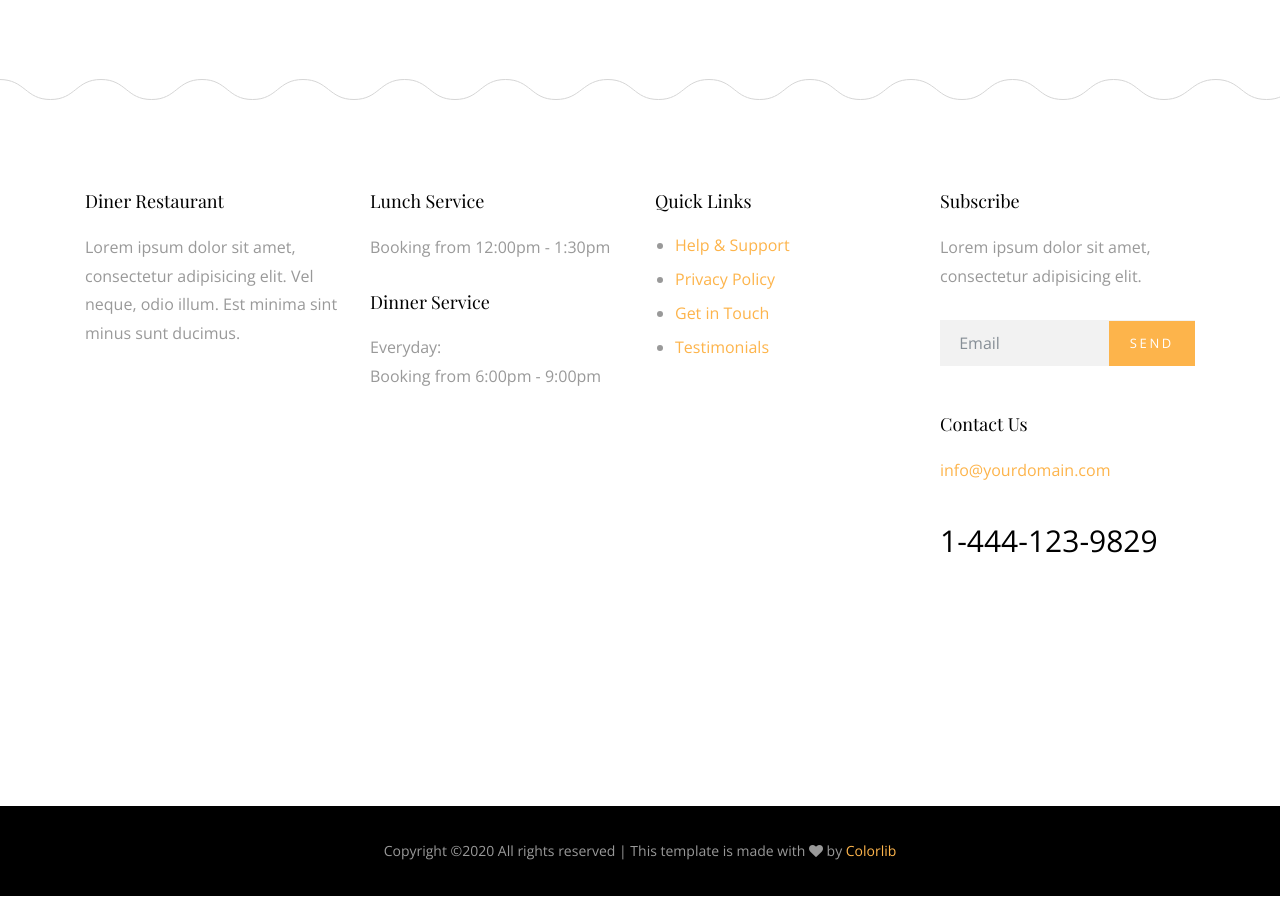
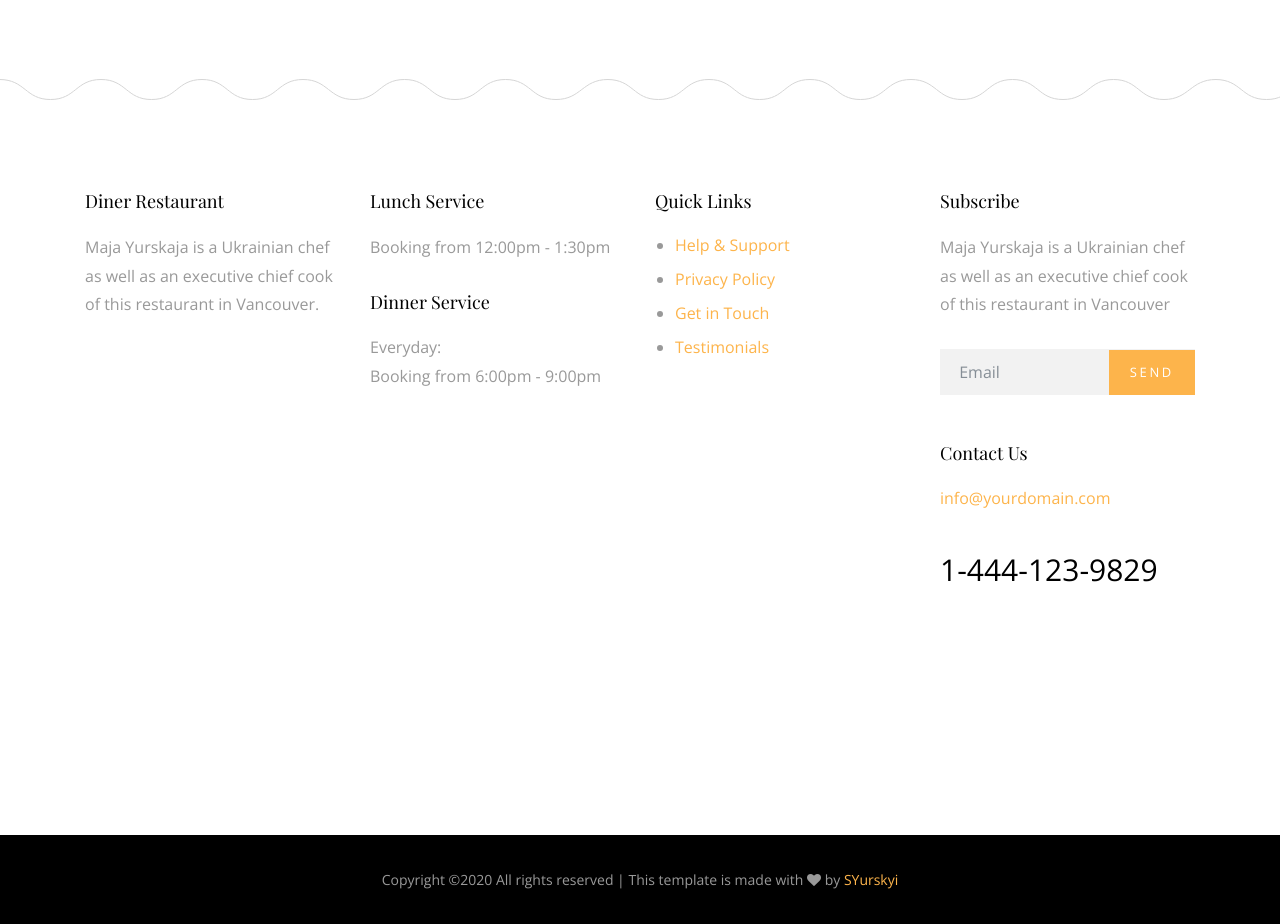
Before and after one commit to syurskyi/Build_A_Restaurant_Site_With_Python_and_Django, a Django app: page /meals/ in a window 1280 px wide. Shown: the part 1158-2082 px from the top of the page. Before the commit the page ends 2054 px from the top, so only its background shows below. Run offline with Django 3.2, Linux system fonts and the light colour scheme; data comes from the database, SQL or seed files in the repository; parts of the project's set-up code (start-up, migrations or seed data) failed here and were passed over; some libraries are stand-ins or nearby versions; some web fonts are replaced.

Commit message:
Committed the completed project update

```diff
--- a/src/aboutus/templates/aboutus/about.html
+++ b/src/aboutus/templates/aboutus/about.html
@@ -39,7 +39,7 @@
             <div class="row justify-content-center mb-5" data-aos="fade-up">
               <div class="col-md-8  text-center">
                 <h2 class="mb-3">Why Choose Us</h2>
-                <p class="lead">Lorem ipsum dolor sit amet, consectetur adipisicing elit. Dolorum fuga, alias distinctio voluptatum magni voluptatibus.</p>
+                <p class="lead">Because Maja Yurskaja is the best.</p>
               </div>
             </div>
             <div class="row large-gutters">
@@ -74,7 +74,7 @@
             <div class="row justify-content-center mb-5" data-aos="fade-up">
               <div class="col-md-8  text-center">
                 <h2 class="mb-3">Restaurants Chef</h2>
-                <p class="lead">Lorem ipsum dolor sit amet, consectetur adipisicing elit. Dolorum fuga, alias distinctio voluptatum magni voluptatibus.</p>
+                <p class="lead">Maja Yurskaja is the best.</p>
               </div>
             </div>
             <div class="row">
--- a/src/meals/templates/Meals/list.html
+++ b/src/meals/templates/Meals/list.html
@@ -24,7 +24,7 @@
             <div class="row justify-content-center">
               <div class="col-md-7 text-center"  data-aos="fade-up">
                 <h2 class="mb-4">Our Specialties</h2>
-                <p class="lead">Lorem ipsum dolor sit amet consectetur adipisicing elit. Beatae eum voluptatem odio expedita laborum fugit repudiandae dolorem consectetur.</p>
+                <p class="lead">Maja Yurskaja is a Ukrainian chef as well as an executive chief cook of this restaurant in Vancouver.</p>
               </div>
             </div>
           </div>
@@ -38,7 +38,7 @@
               <div class="image" style="background-image: url(img/img_1.jpg);" data-aos="fade"></div>
               <div class="text">
                 <h3>Grilled Egg With Garlic</h3>
-                <p>Lorem ipsum dolor sit amet consectetur adipisicing elit. Consequuntur illo quisquam saepe quaerat.</p>
+                <p>Maja Yurskaja is a Ukrainian chef as well as an executive chief cook of this restaurant in Vancouver.</p>
                 <p class="price">$5.00</p>
               </div>
             </div> <!-- .item -->
@@ -47,7 +47,7 @@
               <div class="image order-2 order-md-1"  style="background-image: url(img/img_2.jpg);" data-aos="fade" data-aos-delay="100"></div>
               <div class="text order-1 order-md-2">
                 <h3>Organic Tomato Salad</h3>
-                <p>Lorem ipsum dolor sit amet consectetur adipisicing elit. Consequuntur illo quisquam saepe quaerat.</p>
+                <p>Maja Yurskaja is a Ukrainian chef as well as an executive chief cook of this restaurant in Vancouver.</p>
                 <p class="price">$6.00</p>
               </div>
             </div> <!-- .item -->
@@ -56,7 +56,7 @@
               <div class="image order-1 order-md-2 order-lg-2 order-xl-1" style="background-image: url(img/img_3.jpg);" data-aos="fade" data-aos-delay="200"></div>
               <div class="text order-2 order-md-1 order-lg-1 order-xl-2">
                 <h3>Flatbread</h3>
-                <p>Lorem ipsum dolor sit amet consectetur adipisicing elit. Consequuntur illo quisquam saepe quaerat.</p>
+                <p>Maja Yurskaja is a Ukrainian chef as well as an executive chief cook of this restaurant in Vancouver.</p>
                 <p class="price">$9.00</p>
 
               </div>
@@ -66,7 +66,7 @@
               <div class="image order-2" style="background-image: url(img/img_4.jpg);" data-aos="fade" data-aos-delay="300"></div>
               <div class="text order-1 mb-3">
                 <h3>Rack Of Lamb</h3>
-                <p>Lorem ipsum dolor sit amet consectetur adipisicing elit. Consequuntur illo quisquam saepe quaerat.</p>
+                <p>Maja Yurskaja is a Ukrainian chef as well as an executive chief cook of this restaurant in Vancouver.</p>
                 <p class="price">$13.00</p>
               </div>
             </div> <!-- .item -->
@@ -75,7 +75,7 @@
               <div class="image order-1 order-lg-1 order-xl-2" style="background-image: url(img/img_5.jpg);" data-aos="fade" data-aos-delay="400"></div>
               <div class="text order-2 order-lg-2 order-xl-1">
                 <h3>Eggplant Parmigiana</h3>
-                <p>Lorem ipsum dolor sit amet consectetur adipisicing elit. Consequuntur illo quisquam saepe quaerat.</p>
+                <p>Maja Yurskaja is a Ukrainian chef as well as an executive chief cook of this restaurant in Vancouver.</p>
                 <p class="price">$9.00</p>
               </div>
             </div> <!-- .item -->
@@ -84,7 +84,7 @@
               <div class="image order-2 order-md-1 order-lg-1 order-xl-2" style="background-image: url(img/img_6.jpg);" data-aos="fade" data-aos-delay="500"></div>
               <div class="text order-1 order-md-2 order-lg-2 order-xl-1">
                 <h3>Spicy Meatballs</h3>
-                <p>Lorem ipsum dolor sit amet consectetur adipisicing elit. Consequuntur illo quisquam saepe quaerat.</p>
+                <p>Maja Yurskaja is a Ukrainian chef as well as an executive chief cook of this restaurant in Vancouver.</p>
                 <p class="price">$7.00</p>
               </div>
             </div> <!-- .item -->
--- a/src/templates/base.html
+++ b/src/templates/base.html
@@ -78,7 +78,7 @@
               <div class="col-md-6 col-lg-3 mb-5" data-aos="fade" data-aos-delay="100">
                 <div class="footer-widget">
                   <h3>Diner Restaurant</h3>
-                  <p>Lorem ipsum dolor sit amet, consectetur adipisicing elit. Vel neque, odio illum. Est minima sint minus sunt ducimus.</p>
+                  <p>Maja Yurskaja is a Ukrainian chef as well as an executive chief cook of this restaurant in Vancouver.</p>
                 </div>
               </div>
               <div class="col-md-6 col-lg-3 mb-5" data-aos="fade" data-aos-delay="200">
@@ -104,7 +104,7 @@
                 <div class="footer-widget footer-contact-widget">
 
                   <h3>Subscribe</h3>
-                  <p>Lorem ipsum dolor sit amet, consectetur adipisicing elit.</p>
+                  <p>Maja Yurskaja is a Ukrainian chef as well as an executive chief cook of this restaurant in Vancouver</p>
                   <form action="" class="form-subscribe mb-5">
                     <div class="form-group form-field">
                       <input type="submit" value="Send" class="btn btn-primary">
@@ -130,7 +130,7 @@
           <div class="row">
 
              <p class="footer-text col-md-12"><!-- Link back to Colorlib can't be removed. Template is licensed under CC BY 3.0. -->
-Copyright &copy;<script>document.write(new Date().getFullYear());</script> All rights reserved | This template is made with <i class="fa fa-heart" aria-hidden="true"></i> by <a href="https://colorlib.com" target="_blank">Colorlib</a>
+Copyright &copy;<script>document.write(new Date().getFullYear());</script> All rights reserved | This template is made with <i class="fa fa-heart" aria-hidden="true"></i> by <a href="sergejyurskyj@yahoo.com" target="_blank">SYurskyi</a>
 <!-- Link back to Colorlib can't be removed. Template is licensed under CC BY 3.0. --></p>
           </div>
         </div>
```
Also changed, not shown: src/contact/templates/contact/contact.html (+5 -5 lines), src/home/templates/home/index.html (+8 -8 lines), src/meals/templates/Meals/detail.html (+7 -7 lines), src/reservation/templates/Reservation/reservation.html (+5 -5 lines).
